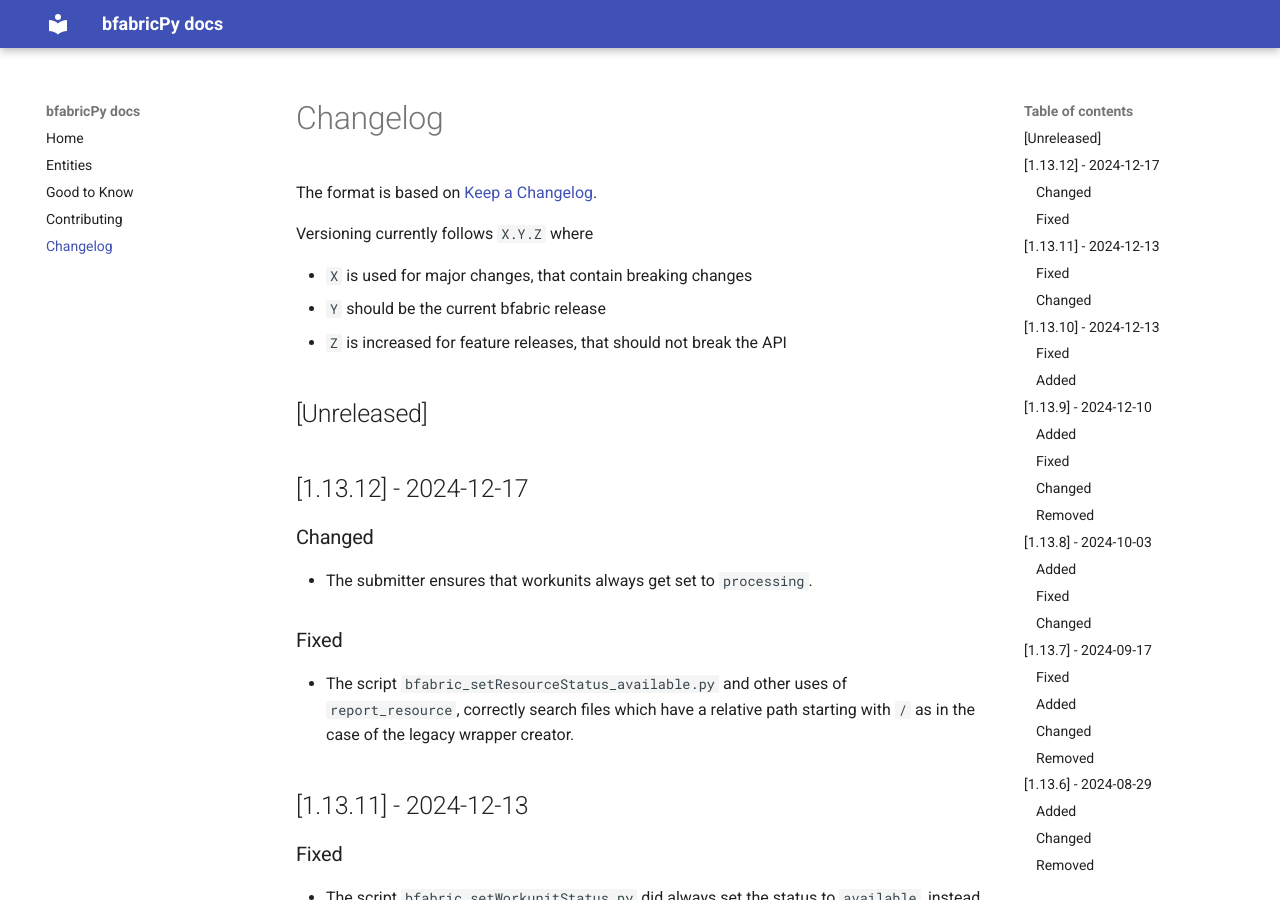
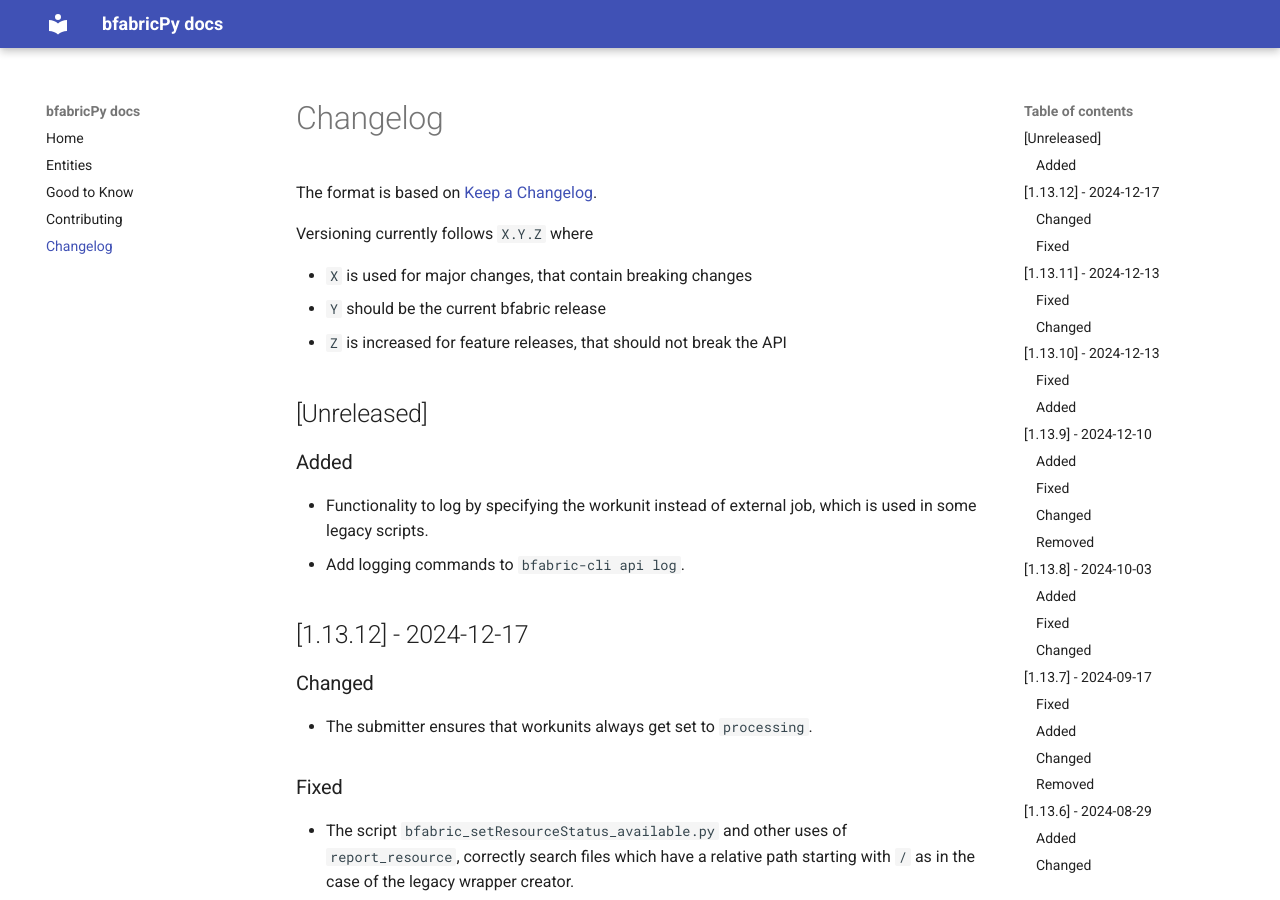
Before and after one commit to fgcz/bfabricPy, an MkDocs documentation site: the page built from docs/changelog.md, in a window 1280 px wide and 900 px high. Built offline with MkDocs 1.6.1 and Material for MkDocs 9.7.7, drawn with Linux system fonts in a browser that asks for light colours.

Commit message:
changelog

```diff
--- a/docs/changelog.md
+++ b/docs/changelog.md
@@ -9,6 +9,11 @@ Versioning currently follows `X.Y.Z` where
 - `Z` is increased for feature releases, that should not break the API
 
 ## \[Unreleased\]
+
+### Added
+
+- Functionality to log by specifying the workunit instead of external job, which is used in some legacy scripts.
+- Add logging commands to `bfabric-cli api log`.
 
 ## \[1.13.12\] - 2024-12-17
 
```
